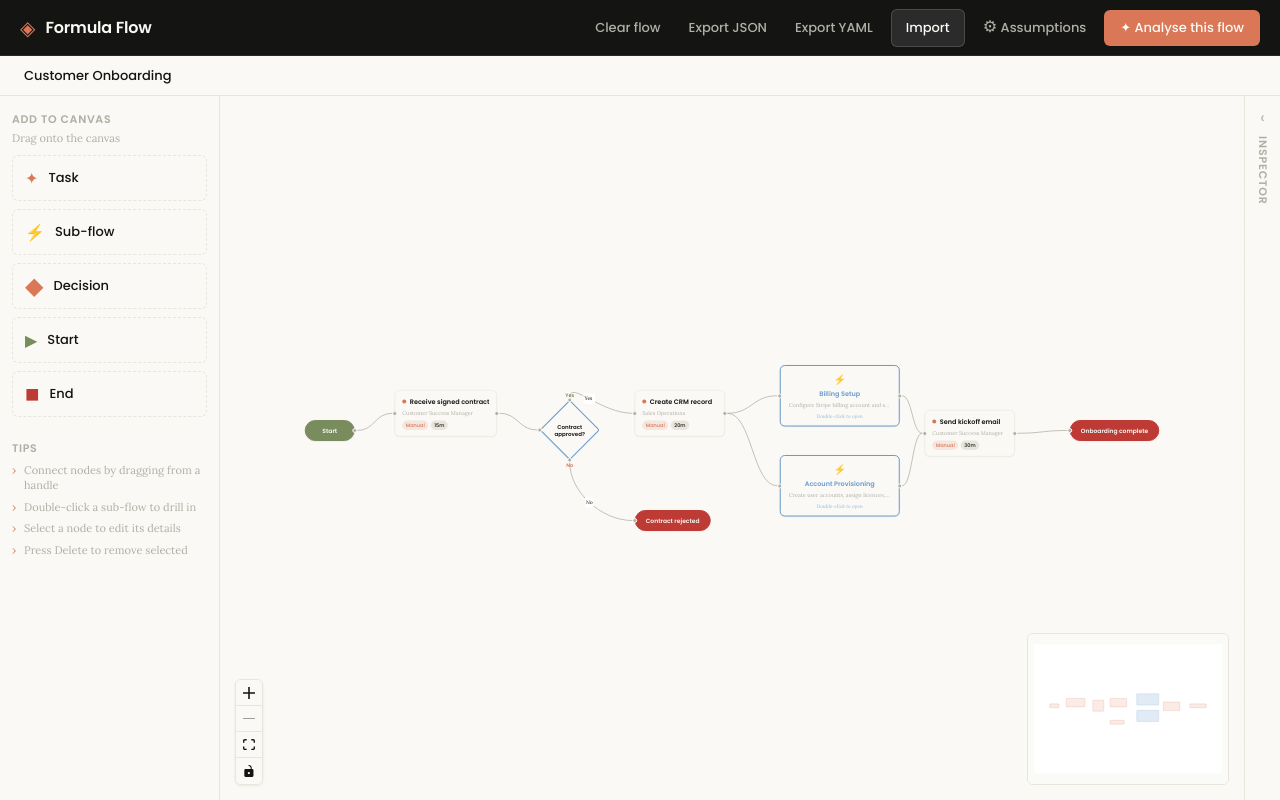
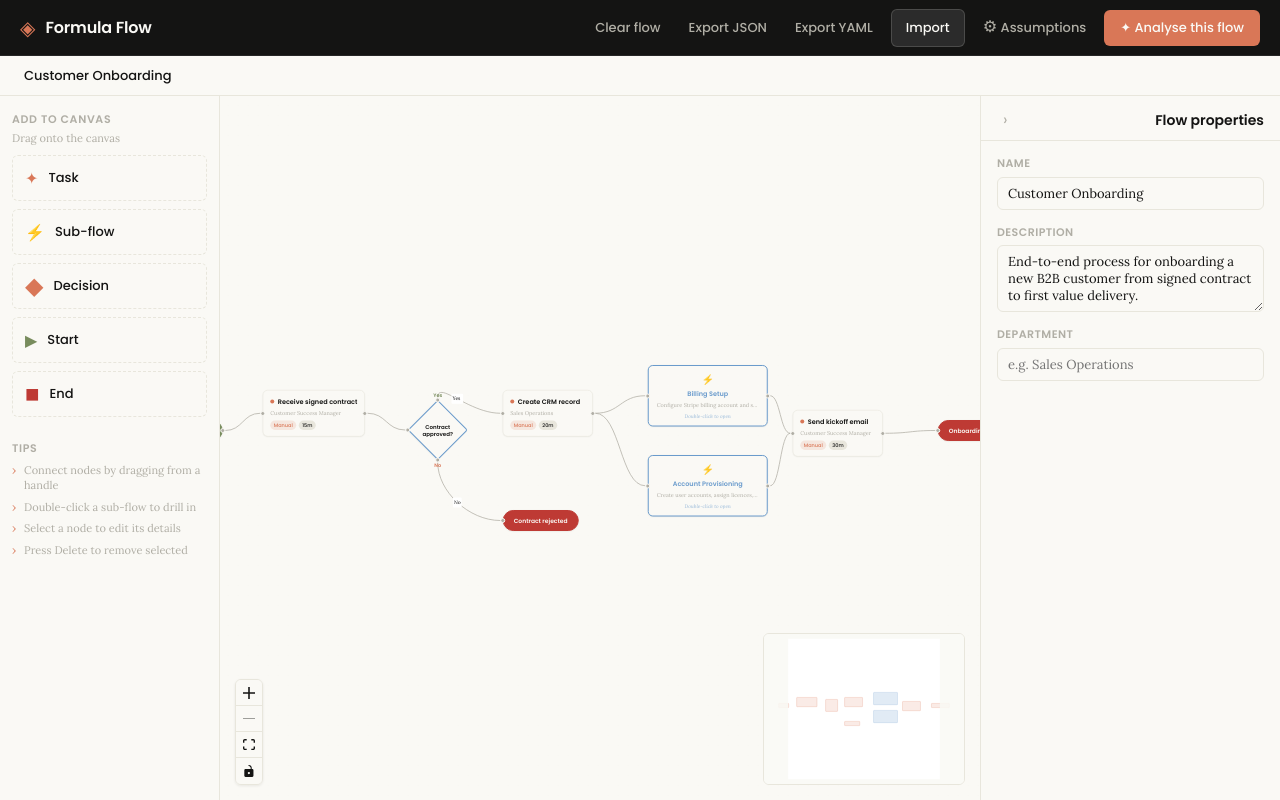
Before and after one commit to harigroberts/formula-flow-poc, a React (Vite) app: page / in a window 1280 px wide. Built offline with nearby package versions, Linux system fonts and the light colour scheme.

Commit message:
Departments added and root flow properties have an editing facility

```diff
--- a/src/App.tsx
+++ b/src/App.tsx
@@ -13,7 +13,7 @@ import type { AnalysisResult } from '@/types';
 import styles from './App.module.css';
 
 export default function App() {
-  const { getDoc, currentFlowId } = useWorkflowStore();
+  const { getDoc } = useWorkflowStore();
   const [analysing, setAnalysing] = useState(false);
   const [analysisResult, setAnalysisResult] = useState<AnalysisResult | null>(null);
   const [analysisError, setAnalysisError] = useState<string | null>(null);
--- a/src/components/Inspector.tsx
+++ b/src/components/Inspector.tsx
@@ -2,6 +2,7 @@ import { useState } from 'react';
 import { useWorkflowStore } from '@/store/workflowStore';
 import type { TaskData, FlowRefData, DecisionData, TerminalData } from '@/types';
 import styles from './Inspector.module.css';
+
 
 const NEW_OPTION = '__new__';
 
@@ -56,27 +57,68 @@ export default function Inspector() {
     personas,
     addFrequency,
     addPersona,
+    currentFlow,
+    updateCurrentFlow,
   } = useWorkflowStore();
   const [collapsed, setCollapsed] = useState(false);
 
   const node = selectedNode();
+  const flow = currentFlow();
 
-  // Collapse to a thin rail when nothing is selected, or when manually collapsed.
-  if (!node || collapsed) {
+  if (collapsed) {
     return (
       <aside className={`${styles.panel} ${styles.collapsed}`}>
         <button
           className={styles.expandBtn}
-          onClick={() => {
-            setCollapsed(false);
-            // Nothing to expand to if no node is selected; just clear the manual flag.
-          }}
-          disabled={!node}
-          title={node ? 'Expand inspector' : 'Select a node to inspect it'}
+          onClick={() => setCollapsed(false)}
+          title="Expand inspector"
         >
           <span className={styles.railIcon}>‹</span>
           <span className={styles.railLabel}>Inspector</span>
         </button>
+      </aside>
+    );
+  }
+
+  // When nothing is selected, show editable properties for the current flow.
+  if (!node) {
+    return (
+      <aside className={styles.panel}>
+        <div className={styles.header}>
+          <button
+            className={styles.collapseBtn}
+            onClick={() => setCollapsed(true)}
+            title="Collapse inspector"
+          >
+            ›
+          </button>
+          <h2 className={styles.heading}>Flow properties</h2>
+        </div>
+        <div className={styles.fields}>
+          <Field label="Name">
+            <input
+              className={styles.input}
+              value={flow?.name ?? ''}
+              onChange={(e) => updateCurrentFlow({ name: e.target.value })}
+            />
+          </Field>
+          <Field label="Description">
+            <textarea
+              className={styles.textarea}
+              value={flow?.description ?? ''}
+              onChange={(e) => updateCurrentFlow({ description: e.target.value })}
+              rows={3}
+            />
+          </Field>
+          <Field label="Department">
+            <input
+              className={styles.input}
+              value={flow?.department ?? ''}
+              onChange={(e) => updateCurrentFlow({ department: e.target.value || undefined })}
+              placeholder="e.g. Sales Operations"
+            />
+          </Field>
+        </div>
       </aside>
     );
   }
@@ -165,6 +207,17 @@ export default function Inspector() {
             rows={3}
           />
         </Field>
+
+        {data.type === 'flow' && (
+          <Field label="Department">
+            <input
+              className={styles.input}
+              value={(data as FlowRefData).department ?? ''}
+              onChange={(e) => update({ department: e.target.value || undefined })}
+              placeholder="e.g. Sales Operations"
+            />
+          </Field>
+        )}
 
         {(isDecision || isTerminal) && null}
 
--- a/src/store/workflowStore.ts
+++ b/src/store/workflowStore.ts
@@ -53,6 +53,7 @@ interface WorkflowState {
 
   // flow management
   clearCurrentFlow: () => void;
+  updateCurrentFlow: (patch: Partial<Flow>) => void;
 
   // import/export
   loadDoc: (doc: WorkflowDoc) => void;
@@ -243,7 +244,7 @@ export const useWorkflowStore = create<WorkflowState>((set, get) => ({
         const ref = updated.data as FlowRefData;
         flows = state.doc.flows.map(f =>
           f.id === ref.childFlowId
-            ? { ...f, name: ref.name, description: ref.description ?? f.description }
+            ? { ...f, name: ref.name, description: ref.description ?? f.description, department: ref.department ?? f.department }
             : f
         );
       }
@@ -352,6 +353,23 @@ export const useWorkflowStore = create<WorkflowState>((set, get) => ({
     }));
   },
 
+  updateCurrentFlow: (patch) => {
+    set((state) => ({
+      doc: {
+        ...state.doc,
+        flows: state.doc.flows.map(f =>
+          f.id === state.currentFlowId ? { ...f, ...patch } : f
+        ),
+      },
+      // Keep breadcrumb label in sync when name changes.
+      breadcrumbs: patch.name
+        ? state.breadcrumbs.map(b =>
+            b.flowId === state.currentFlowId ? { ...b, name: patch.name as string } : b
+          )
+        : state.breadcrumbs,
+    }));
+  },
+
   loadDoc: (doc) => {
     const normalized = normalizeDoc(doc);
     set({
--- a/src/types.ts
+++ b/src/types.ts
@@ -24,6 +24,7 @@ export interface FlowRefData extends Record<string, unknown> {
   name: string;
   childFlowId: string;
   description?: string;
+  department?: string;
 }
 
 export interface DecisionData extends Record<string, unknown> {
@@ -50,6 +51,7 @@ export interface Flow {
   id: string;
   name: string;
   description: string;
+  department?: string;
   parentFlowId: string | null;
 }
 
```
